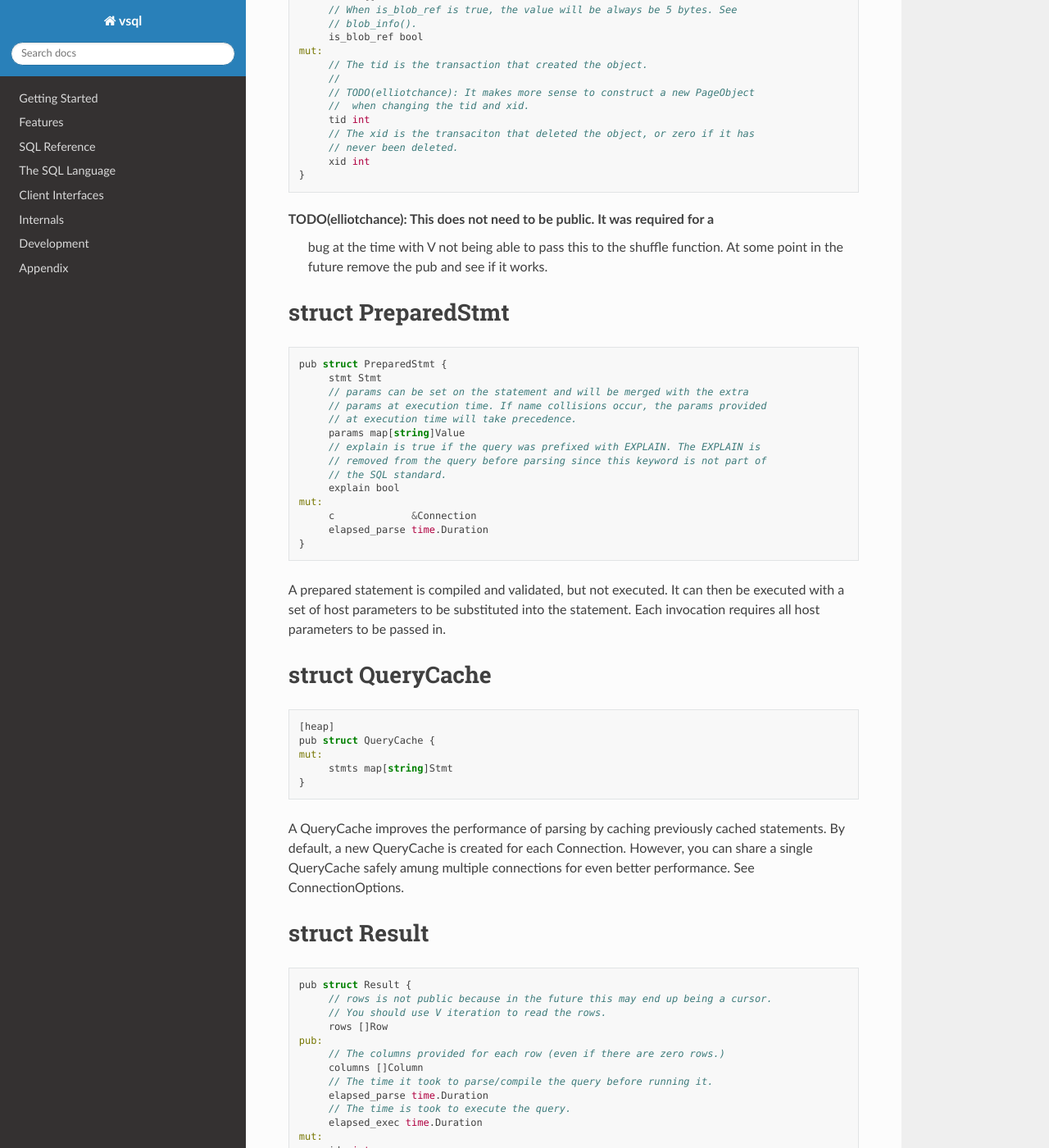
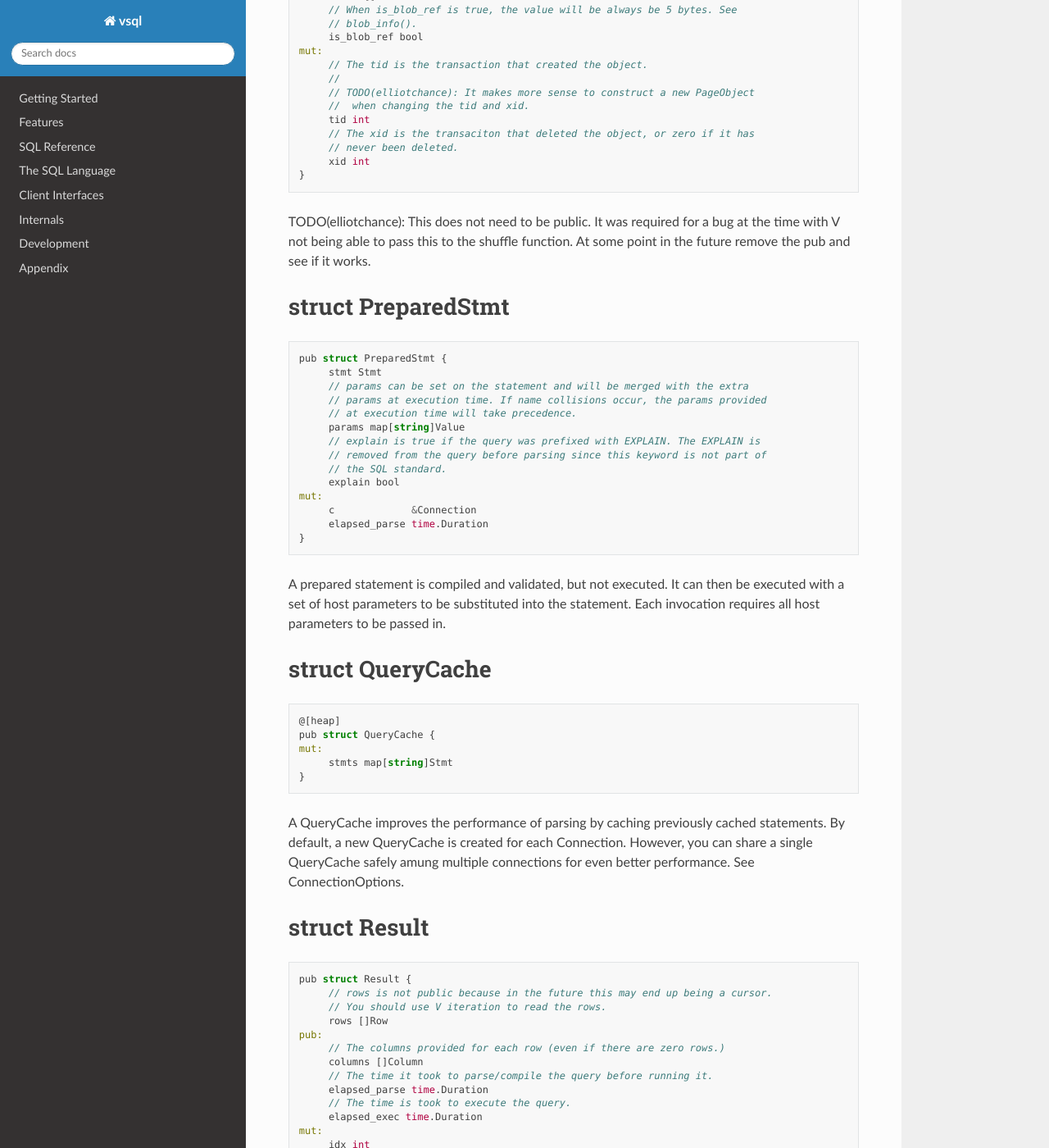
Before and after one commit to elliotchance/vsql, a Sphinx documentation site: the page built from docs/v-client-library-docs.rst, in a window 1280 px wide and 1400 px high, scrolled down 8432 px. Shown: the whole window at 82% size. Built offline with Sphinx 7.4.7 and the Read the Docs theme 2.0.0, drawn with Linux system fonts in a browser that asks for light colours.

Commit message:
v: Update for V 0.4.3 ed754cf (#180)

```diff
--- a/docs/v-client-library-docs.rst
+++ b/docs/v-client-library-docs.rst
@@ -31,7 +31,6 @@
 
    pub fn new_varchar_value(x string) Value
 
-
 new_varchar_value creates a ``CHARACTER VARYING`` value.
 
 fn open
@@ -41,7 +40,6 @@
 .. code-block:: v
 
    pub fn open(path string) !&Connection
-
 
 open is the convenience function for open_database() with default options.
 
@@ -53,15 +51,11 @@
 
    pub fn open_database(path string, options ConnectionOptions) !&Connection
 
+open_database will open an existing database file or create a new file if the path does not exist.
 
-open_database will open an existing database file or create a new file if the
-path does not exist.
+If the file does exist, open_database will assume that the file is a valid database file (not corrupt). Otherwise unexpected behavior or even a crash may occur.
 
-If the file does exist, open_database will assume that the file is a valid database file (not corrupt). Otherwise unexpected behavior or even a crash
-may occur.
-
-The special file name ":memory:" can be used to create an entirely in-memory database. This will be faster but all data will be lost when the connection
-is closed.
+The special file name ":memory:" can be used to create an entirely in-memory database. This will be faster but all data will be lost when the connection is closed.
 
 open_database can be used concurrently for reading and writing to the same file and provides the following default protections:
 
@@ -81,7 +75,6 @@
 
    pub fn pluralize(n int, word string) string
 
-
 TODO(elliotchance): Make private when CLI is moved into vsql package.
 
 fn default_connection_options
@@ -92,9 +85,7 @@
 
    pub fn default_connection_options() ConnectionOptions
 
-
-default_connection_options returns the sensible defaults used by open() and
-the correct base to provide your own option overrides. See ConnectionOptions.
+default_connection_options returns the sensible defaults used by open() and the correct base to provide your own option overrides. See ConnectionOptions.
 
 fn new_benchmark
 ----------------
@@ -114,7 +105,6 @@
 
    pub fn new_bigint_value(x i64) Value
 
-
 new_bigint_value creates a ``BIGINT`` value.
 
 fn sqlstate_from_int
@@ -124,7 +114,6 @@
 .. code-block:: v
 
    pub fn sqlstate_from_int(code int) string
-
 
 sqlstate_from_int performs the inverse operation of sqlstate_to_int.
 
@@ -136,9 +125,7 @@
 
    pub fn sqlstate_to_int(code string) int
 
-
-sqlstate_to_int converts the 5 character SQLSTATE code (such as "42P01") into an integer representation. The returned value can be converted back to its
-respective string by using sqlstate_from_int().
+sqlstate_to_int converts the 5 character SQLSTATE code (such as "42P01") into an integer representation. The returned value can be converted back to its respective string by using sqlstate_from_int().
 
 If code is invalid the result will be unexpected.
 
@@ -160,9 +147,7 @@
 
    pub fn new_boolean_value(b bool) Value
 
-
-new_boolean_value creates a ``TRUE`` or ``FALSE`` value. For ``UNKNOWN`` (the
-``BOOLEAN`` equivilent of NULL) you will need to use ``new_unknown_value``.
+new_boolean_value creates a ``TRUE`` or ``FALSE`` value. For ``UNKNOWN`` (the ``BOOLEAN`` equivilent of NULL) you will need to use ``new_unknown_value``.
 
 fn new_character_value
 ----------------------
@@ -172,9 +157,7 @@
 
    pub fn new_character_value(x string) Value
 
-
-new_character_value creates a ``CHARACTER`` value. The size is determined
-from the length of the string itself.
+new_character_value creates a ``CHARACTER`` value. The size is determined from the length of the string itself.
 
 fn new_date_value
 -----------------
@@ -183,7 +166,6 @@
 .. code-block:: v
 
    pub fn new_date_value(ts string) !Value
-
 
 new_date_value creates a ``DATE`` value.
 
@@ -195,7 +177,6 @@
 
    pub fn new_double_precision_value(x f64) Value
 
-
 new_double_precision_value creates a ``DOUBLE PRECISION`` value.
 
 fn new_integer_value
@@ -205,7 +186,6 @@
 .. code-block:: v
 
    pub fn new_integer_value(x int) Value
-
 
 new_integer_value creates an ``INTEGER`` value.
 
@@ -217,9 +197,7 @@
 
    pub fn new_null_value(typ SQLType) Value
 
-
-new_null_value creates a NULL value of a specific type. In SQL, all NULL
-values need to have a type.
+new_null_value creates a NULL value of a specific type. In SQL, all NULL values need to have a type.
 
 fn new_query_cache
 ------------------
@@ -228,7 +206,6 @@
 .. code-block:: v
 
    pub fn new_query_cache() &QueryCache
-
 
 Create a new query cache.
 
@@ -239,7 +216,6 @@
 .. code-block:: v
 
    pub fn new_real_value(x f32) Value
-
 
 new_real_value creates a ``REAL`` value.
 
@@ -271,7 +247,6 @@
 
    pub fn new_smallint_value(x i16) Value
 
-
 new_smallint_value creates a ``SMALLINT`` value.
 
 fn new_time_value
@@ -281,7 +256,6 @@
 .. code-block:: v
 
    pub fn new_time_value(ts string) !Value
-
 
 new_time_value creates a ``TIME`` value.
 
@@ -293,7 +267,6 @@
 
    pub fn new_timestamp_value(ts string) !Value
 
-
 new_timestamp_value creates a ``TIMESTAMP`` value.
 
 fn new_unknown_value
@@ -304,9 +277,7 @@
 
    pub fn new_unknown_value() Value
 
-
-new_unknown_value returns an ``UNKNOWN`` value. This is the ``NULL``
-representation of ``BOOLEAN``.
+new_unknown_value returns an ``UNKNOWN`` value. This is the ``NULL`` representation of ``BOOLEAN``.
 
 type Server
 -----------
@@ -340,7 +311,6 @@
    	is_true  = 2
    }
 
-
 Possible values for a BOOLEAN.
 
 struct VirtualTable
@@ -352,7 +322,7 @@
    pub struct VirtualTable {
    	create_table_sql  string
    	create_table_stmt TableDefinition
-   	data              VirtualTableProviderFn [required]
+   	data              VirtualTableProviderFn @[required]
    mut:
    	is_done bool
    	rows    []Row
@@ -366,7 +336,7 @@
 
 .. code-block:: v
 
-   [heap]
+   @[heap]
    pub struct CatalogConnection {
    	// path is the file name of the database. It can be the special name
    	// ':memory:'.
@@ -381,9 +351,7 @@
    	virtual_tables map[string]VirtualTable
    }
 
-
-A Connection allows querying and other introspection for a database file. Use
-open() or open_database() to create a Connection.
+A Connection allows querying and other introspection for a database file. Use open() or open_database() to create a Connection.
 
 struct Connection
 -----------------
@@ -391,7 +359,7 @@
 
 .. code-block:: v
 
-   [heap]
+   @[heap]
    pub struct Connection {
    mut:
    	catalogs map[string]&CatalogConnection
@@ -414,7 +382,7 @@
    	// now allows you to override the wall clock that is used. The Time must be
    	// in UTC with a separate offset for the current local timezone (in positive
    	// or negative minutes).
-   	now fn () (time.Time, i16) [required]
+   	now fn () (time.Time, i16) @[required]
    	// warnings are SQLSTATE errors that do not stop the execution. For example,
    	// if a value must be truncated during a runtime CAST.
    	//
@@ -425,9 +393,7 @@
    	warnings []IError
    }
 
-
-A Connection allows querying and other introspection for a database file. Use
-open() or open_database() to create a Connection.
+A Connection allows querying and other introspection for a database file. Use open() or open_database() to create a Connection.
 
 struct ConnectionOptions
 ------------------------
@@ -470,10 +436,7 @@
    	mutex &sync.RwMutex = unsafe { nil }
    }
 
-
-ConnectionOptions can modify the behavior of a connection when it is opened.
-You should not create the ConnectionOptions instance manually. Instead, use
-default_connection_options() as a starting point and modify the attributes.
+ConnectionOptions can modify the behavior of a connection when it is opened. You should not create the ConnectionOptions instance manually. Instead, use default_connection_options() as a starting point and modify the attributes.
 
 struct Identifier
 -----------------
@@ -499,12 +462,9 @@
    	custom_typ Type
    }
 
+Identifier is used to describe a object within a schema (such as a table name) or a property of an object (like a column name of a table). You should not instantiate this directly, instead use the appropriate new_*_identifier() function.
 
-Identifier is used to describe a object within a schema (such as a table name) or a property of an object (like a column name of a table). You should not instantiate this directly, instead use the appropriate new_*_identifier()
-function.
-
-If you need the fully qualified (canonical) form of an identified you can use
-Connection.resolve_schema_identifier().
+If you need the fully qualified (canonical) form of an identified you can use Connection.resolve_schema_identifier().
 
 struct PageObject
 -----------------
@@ -535,10 +495,7 @@
    	xid int
    }
 
-
-TODO(elliotchance): This does not need to be public. It was required for a
- bug at the time with V not being able to pass this to the shuffle function.
- At some point in the future remove the pub and see if it works.
+TODO(elliotchance): This does not need to be public. It was required for a bug at the time with V not being able to pass this to the shuffle function. At some point in the future remove the pub and see if it works.
 
 struct PreparedStmt
 -------------------
@@ -561,9 +518,7 @@
    	elapsed_parse time.Duration
    }
 
-
-A prepared statement is compiled and validated, but not executed. It can then be executed with a set of host parameters to be substituted into the
-statement. Each invocation requires all host parameters to be passed in.
+A prepared statement is compiled and validated, but not executed. It can then be executed with a set of host parameters to be substituted into the statement. Each invocation requires all host parameters to be passed in.
 
 struct QueryCache
 -----------------
@@ -571,17 +526,13 @@
 
 .. code-block:: v
 
-   [heap]
+   @[heap]
    pub struct QueryCache {
    mut:
    	stmts map[string]Stmt
    }
 
-
-A QueryCache improves the performance of parsing by caching previously cached
-statements. By default, a new QueryCache is created for each Connection.
-However, you can share a single QueryCache safely amung multiple connections
-for even better performance. See ConnectionOptions.
+A QueryCache improves the performance of parsing by caching previously cached statements. By default, a new QueryCache is created for each Connection. However, you can share a single QueryCache safely amung multiple connections for even better performance. See ConnectionOptions.
 
 struct Result
 -------------
@@ -604,7 +555,6 @@
    	idx int
    }
 
-
 A Result contains zero or more rows returned from a query.
 
 See next() for an example on iterating rows in a Result.
@@ -622,7 +572,6 @@
    	// The name of the schema is case-sensitive.
    	name string
    }
-
 
 Represents a schema.
 
@@ -658,7 +607,6 @@
    	// MAXVALUE is optional.
    	max_value i64
    }
-
 
 A SEQUENCE definition.
 
@@ -698,7 +646,6 @@
    	is_virtual bool
    }
 
-
 Represents the structure of a table.
 
 struct Time
@@ -717,9 +664,7 @@
    	t time.Time
    }
 
-
-Time is the internal way that time is represented and provides other
-conversions such as to/from storage and to/from V's native time.Time.
+Time is the internal way that time is represented and provides other conversions such as to/from storage and to/from V's native time.Time.
 
 struct Timer
 ------------
@@ -751,7 +696,6 @@
    	v InternalValue
    }
 
-
 A single value. It contains it's type information in ``typ``.
 
 struct Benchmark
--- a/generate-grammar.py
+++ b/generate-grammar.py
@@ -402,7 +402,7 @@
         grammar_file.write('\t' + var_name(gr) + '.productions << &EarleyProduction{[\n')
         for term in production.terms:
             if isinstance(term, str):
-                grammar_file.write("\t\t&EarleyRuleOrString{str: '" + rule_name(term) + "', rule: 0},\n")
+                grammar_file.write("\t\t&EarleyRuleOrString{str: '" + rule_name(term) + "', rule: unsafe { 0 }},\n")
             else:
                grammar_file.write("\t\t&EarleyRuleOrString{rule: " + var_name(term) + "},\n")
         grammar_file.write('\t]}\n')
```
Also changed, not shown: 10 other files.
